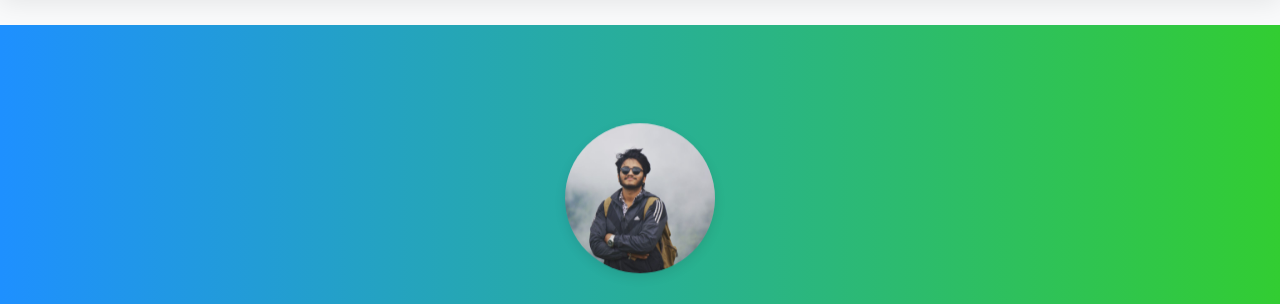
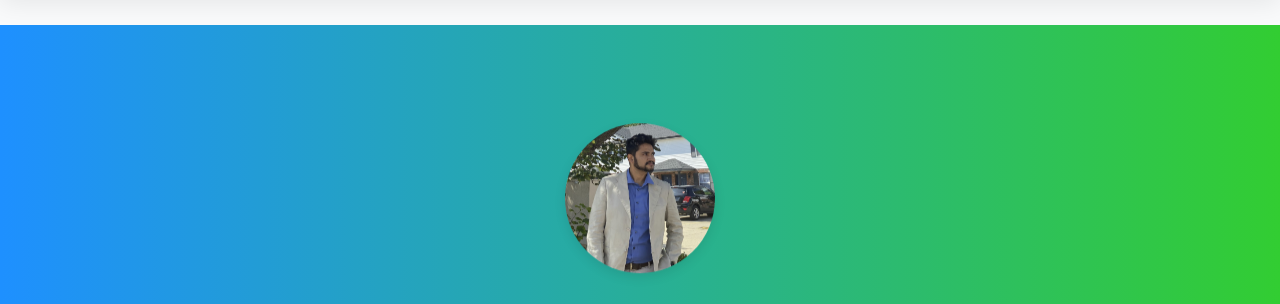
Before and after one commit to IamRoshanGautam/IamRoshanGautam.github.io, a plain HTML site: page index.html in a window 1280 px wide. Shown: the part 87-391 px from the top of the page. Drawn offline with nearby package versions, Linux system fonts and the light colour scheme.

Commit message:
image load issue fix for workshop two

```diff
--- a/index.html
+++ b/index.html
@@ -106,7 +106,7 @@
     <!-- Hero Section -->
     <header class="hero bg-gradient-to-r from-blue-500 to-green-500 text-white py-20">
       <div class="container mx-auto text-center">
-        <img src="images/roshan_image.jpg" alt="Roshan Gautam" class="hero-image mx-auto mb-6 rounded-full shadow-lg">
+        <img src="images/Roshan_Hero_Image.jpg" alt="Roshan Gautam" class="hero-image mx-auto mb-6 rounded-full shadow-lg">
         <h1 class="text-5xl font-bold mb-4">Welcome to My Portfolio</h1>
         <p class="text-xl mb-6">Showcasing my journey as a Software Quality Assurance Engineer</p>
         <a href="#about" class="btn-primary">Learn More</a>
```
Also changed, not shown: images/Roshan_Hero_Image.jpg (added).
